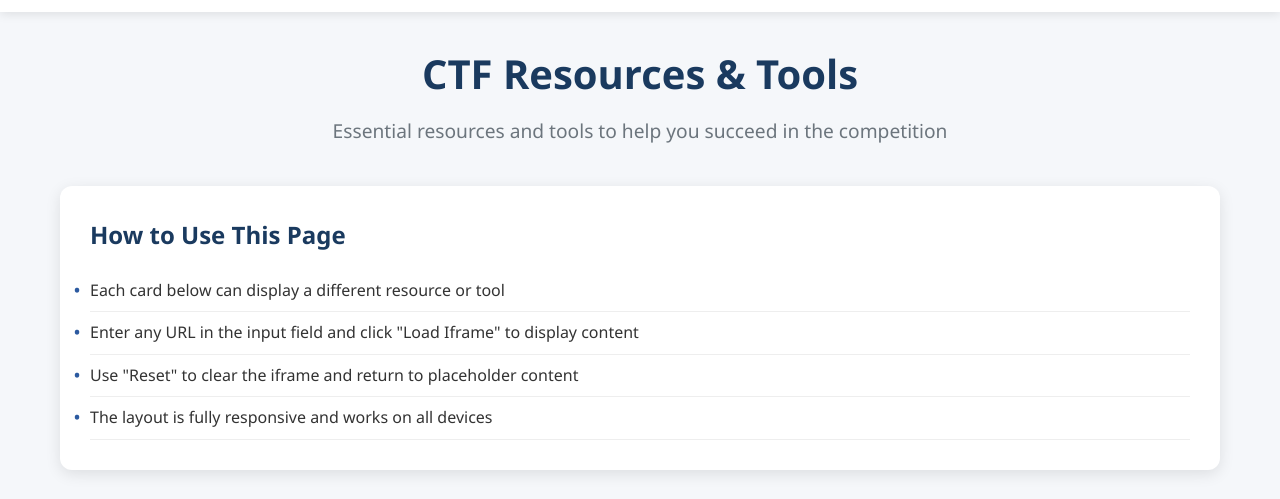
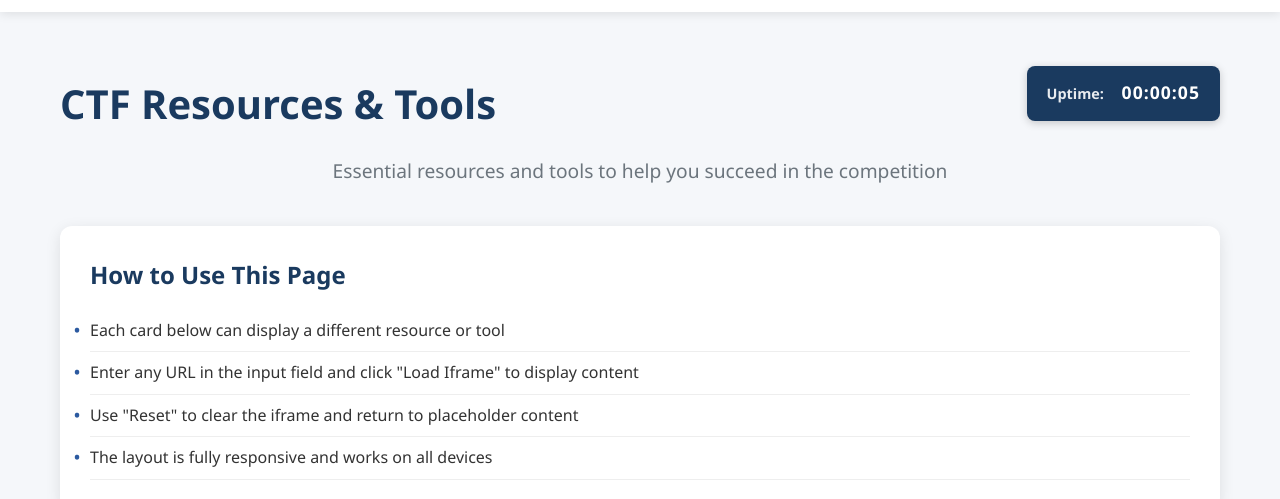
Before and after one commit to Abwonder/CSOC-CTF, a plain HTML site: page resources.html in a window 1280 px wide. Shown: the part 76-575 px from the top of the page. Drawn offline with Linux system fonts and the light colour scheme; no server answers.

Commit message:
added uptime functionality to the code

```diff
--- a/resources.css
+++ b/resources.css
@@ -78,6 +78,53 @@ header {
     font-size: 2.5rem;
     color: var(--primary);
     margin: 30px 0 10px;
+}
+
+/* Uptime Counter */
+/* Uptime Counter Styles */
+.uptime-header {
+    display: flex;
+    justify-content: space-between;
+    align-items: center;
+    margin: 30px 0 10px;
+    flex-wrap: wrap;
+    gap: 20px;
+}
+
+.uptime-container {
+    background: var(--primary);
+    color: white;
+    padding: 12px 20px;
+    border-radius: 8px;
+    font-family: 'Courier New', monospace;
+    font-weight: 600;
+    box-shadow: 0 2px 8px rgba(0, 0, 0, 0.2);
+    min-width: 180px;
+    text-align: center;
+}
+
+.uptime-label {
+    font-size: 0.9rem;
+    opacity: 0.9;
+    margin-right: 8px;
+}
+
+.uptime-value {
+    font-size: 1.1rem;
+    letter-spacing: 1px;
+}
+
+/* Responsive uptime counter */
+@media (max-width: 768px) {
+    .uptime-header {
+        flex-direction: column;
+        text-align: center;
+    }
+
+    .uptime-container {
+        order: -1; /* Move uptime above title on mobile */
+        margin-bottom: 10px;
+    }
 }
 
 .description {
--- a/resources.html
+++ b/resources.html
@@ -32,7 +32,13 @@
 
     <main>
         <div class="container">
-            <h1 class="main-title">CTF Resources & Tools</h1>
+            <div class="uptime-header">
+                <h1 class="main-title">CTF Resources & Tools</h1>
+                <div class="uptime-container" id="uptimeCounter">
+                    <span class="uptime-label">Uptime:</span>
+                    <span class="uptime-value">00:00:00</span>
+                </div>
+            </div>
             <p class="description">Essential resources and tools to help you succeed in the competition</p>
 
             <div class="instructions">
@@ -185,6 +191,8 @@
 
         // Load saved URLs on page load
         document.addEventListener('DOMContentLoaded', async function () {
+            // start the uptime counter when the page loads!!-  Note this OLA
+            startUptimeCounter();
             // Fetch URLs from backend API first
             backendUrls = await fetchUrlsFromBackend();
 
@@ -238,6 +246,23 @@
                 }
             }
         }
+
+        // Uptime Counter Functionality
+        function startUptimeCounter() {
+            const uptimeElement = document.getElementById('uptimeCounter').querySelector('.uptime-value');
+            let seconds = 0;
+
+            setInterval(() => {
+                seconds++;
+                const hours = Math.floor(seconds / 3600);
+                const minutes = Math.floor((seconds % 3600) / 60);
+                const secs = seconds % 60;
+
+                uptimeElement.textContent =
+                    `${hours.toString().padStart(2, '0')}:${minutes.toString().padStart(2, '0')}:${secs.toString().padStart(2, '0')}`;
+            }, 1000);
+        }
+
     </script>
 </body>
 
```
